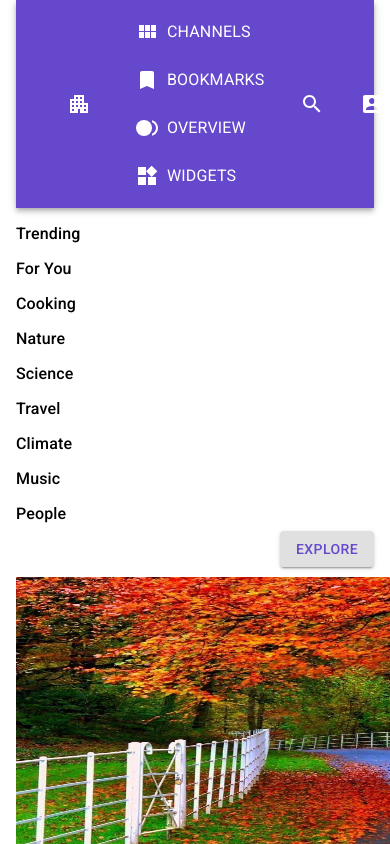
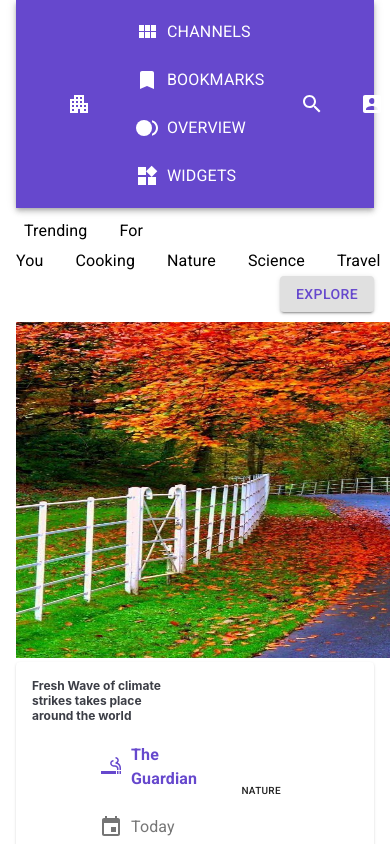
Before and after one commit to pravee674/demo, a React (Create React App) app: page /channel in a window 390 px wide. Shown: the top 844 px of the page. Built offline with nearby package versions, Linux system fonts and the light colour scheme.

Commit message:
router change

```diff
--- a/package.json
+++ b/package.json
@@ -13,6 +13,7 @@
     "react": "^16.13.1",
     "react-dom": "^16.13.1",
     "react-router": "^5.2.0",
+    "react-router-dom": "^5.2.0",
     "react-scripts": "3.4.1"
   },
   "scripts": {
--- a/src/App.css
+++ b/src/App.css
@@ -27,6 +27,16 @@
   }
   .sub-header{
     margin-top: -17%;
+  }
+  .MuiButton-textSizeSmall{
+    padding: 0px 0px !important;
+    font-size: 10px !important;
+  }
+  .trendings .MuiGrid-grid-xs-4 #left-image {
+    height: 227px !important;
+  }
+  .trendings .MuiGrid-grid-xs-4 .MuiListItem-button{
+
   }
   .trendings .MuiGrid-grid-sm-4 img {
     width: 67px !important;
@@ -173,7 +183,14 @@ margin-bottom: 2%;
   float: right;
   color: #6648cd;
 }
-.sub-header .MuiLink-underlineHover:hover{
+.MuiTypography-body1 a{
+  font-size: 16px;
+    text-decoration: none;
+    color: #000000;
+    padding: 20px 8px;
+    line-height: 30px;
+}
+.sub-header .MuiTypography-body1 a:hover{
   text-decoration: none;
     color: #6648cd;
     border-bottom: 3px solid #6648cd;
--- a/src/Header.js
+++ b/src/Header.js
@@ -16,9 +16,12 @@ import FiberSmartRecordIcon from '@material-ui/icons/FiberSmartRecord';
 import WidgetsIcon from '@material-ui/icons/Widgets';
 import SearchIcon from '@material-ui/icons/Search';
 import AccountBoxIcon from '@material-ui/icons/AccountBox';
-import Link from '@material-ui/core/Link';
+// import Link from '@material-ui/core/Link';
 import Typography from '@material-ui/core/Typography';
 import Container from '@material-ui/core/Container';
+import {
+    Link
+  } from "react-router-dom";
 
 const useStyles = makeStyles((theme) => ({
     root: {
@@ -48,7 +51,7 @@ export default function Header() {
             <AppBar position="fixed">
                 <Grid item xs={12} sm={12}>
                     <Toolbar>
-                    <Link href="/trending">
+                    <Link to="trending">
                         <IconButton edge="start" className={classes.menuButton} color="inherit" aria-label="menu">
                             <ApartmentIcon />
                         </IconButton>
@@ -95,7 +98,7 @@ export default function Header() {
             <Container maxWidth="lg">
             <Grid item xs={12} sm={12}>
             <Typography className={classes.subHeader}>
-                <Link href="/trending">
+                <Link to="trending">
                     Trending
                 </Link>
                 <Link href="#" onClick={preventDefault}>
--- a/src/Trendings.js
+++ b/src/Trendings.js
@@ -14,7 +14,9 @@ import Nature from './nature.jpg';
 import EventIcon from '@material-ui/icons/Event';
 import SmokingRoomsIcon from '@material-ui/icons/SmokingRooms';
 import { useState, useEffect } from 'react';
-import Link from '@material-ui/core/Link';
+import {
+    Link
+  } from "react-router-dom";
 
 
 const useStyles = makeStyles((theme) => ({
@@ -51,7 +53,7 @@ export default function Trending() {
         <div className="trendings">
             <div className={classes.root} id="trend-content">
                 <Container maxWidth="lg">
-                <Link href="/channel">
+                <Link to="channel">
                     <Grid container>
                         <Grid item xs={6} sm={6}>
                             <img src={Nature} alt="Nature" />
```
Also changed, not shown: 1 other file (tests, documents, lock files or other folders).
